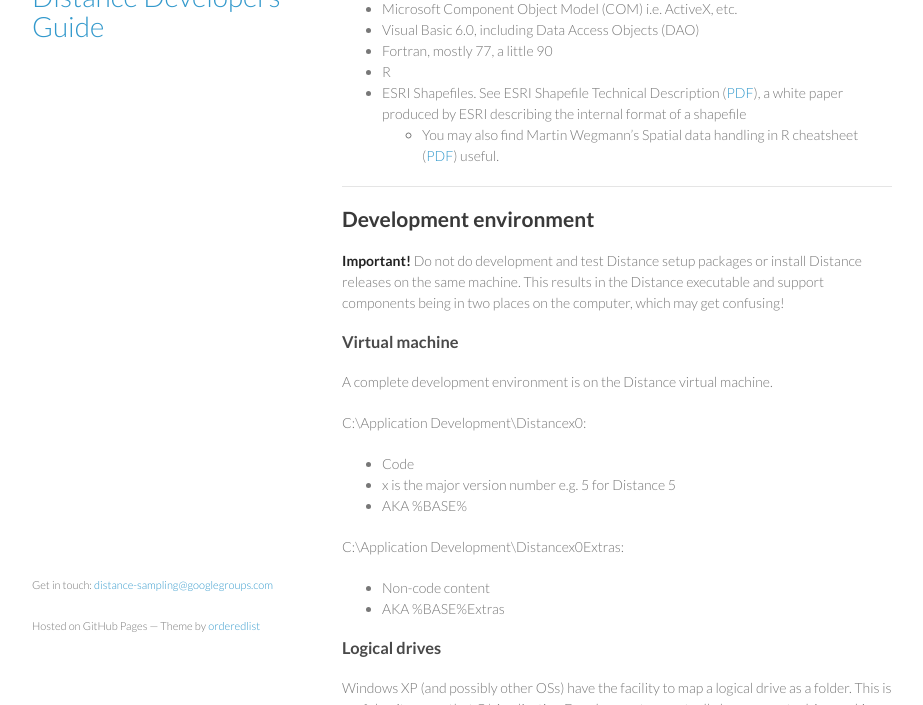
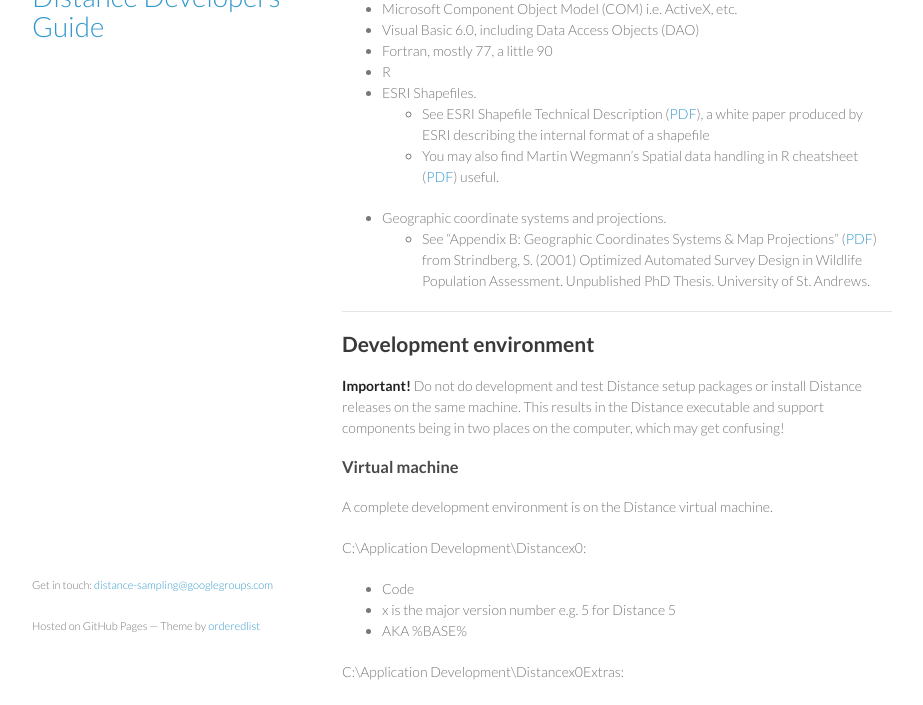
Before and after one commit to softwaresaved/distance-consultancy, a Jekyll site: the page built from develop/SetUpDevelopmentEnvironment.md, in a window 1280 px wide and 900 px high, cut to the strip 195-900 px from the top of the window. Shown: the whole strip, without its empty margins (178-1101 px from the left). Built offline with Jekyll 4.4.1, drawn with Linux system fonts in a browser that asks for light colours.

Commit message:
Added link to Strindberg geo PDF

```diff
--- a/develop/SetUpDevelopmentEnvironment.md
+++ b/develop/SetUpDevelopmentEnvironment.md
@@ -12,8 +12,11 @@
 * Visual Basic 6.0, including Data Access Objects (DAO)
 * Fortran, mostly 77, a little 90
 * R
-* ESRI Shapefiles. See ESRI Shapefile Technical Description ([PDF](http://distancesampling.org/downloads/shapefile.pdf)), a white paper produced by ESRI describing the internal format of a shapefile
+* ESRI Shapefiles.
+  - See ESRI Shapefile Technical Description ([PDF](http://distancesampling.org/downloads/shapefile.pdf)), a white paper produced by ESRI describing the internal format of a shapefile
   - You may also find  Martin Wegmann's Spatial data handling in R cheatsheet ([PDF](https://github.com/wegmann/RSdocs/blob/master/Cheatsheet/AniMove_refcard.pdf?raw=true)) useful.
+* Geographic coordinate systems and projections.
+  - See "Appendix B: Geographic Coordinates Systems & Map Projections" ([PDF](http://distancesampling.org/downloads/appendixbprojections.pdf)) from Strindberg, S. (2001) Optimized Automated Survey Design in Wildlife Population  Assessment. Unpublished PhD Thesis. University of St. Andrews.
 
 ---
 
```
